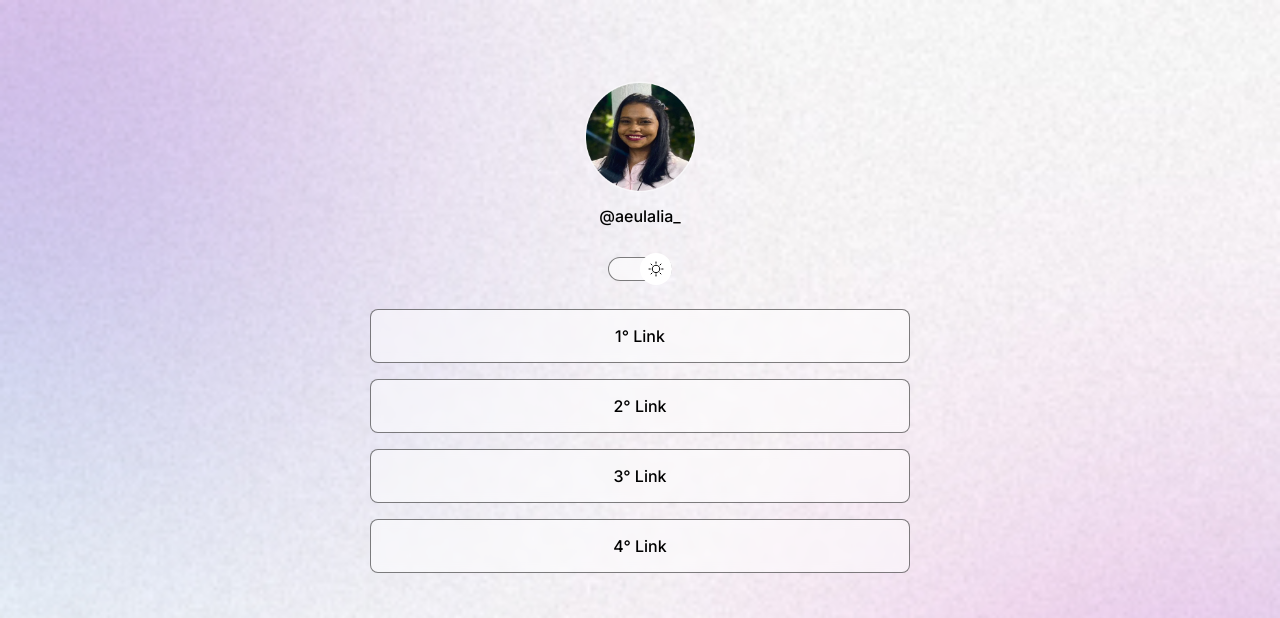
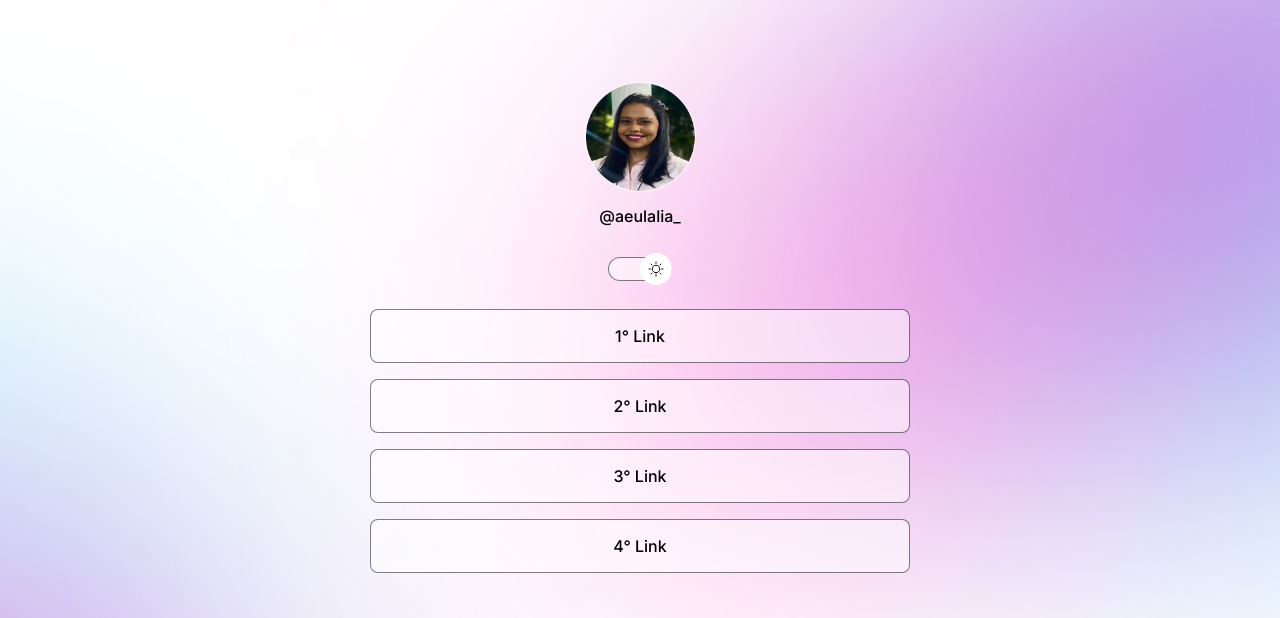
Before and after one commit to AnaEulalia/Dev_Links, a plain HTML site: page index.html in a window 1280 px wide. Shown: the top 618 px of the page. Drawn offline with nearby package versions, Linux system fonts and the light colour scheme.

Commit message:
change background based on media queries

```diff
--- a/style.css
+++ b/style.css
@@ -32,6 +32,7 @@
 }
 
 body {
+    height: 100vh;
   background: var(--bg-url) no-repeat top center/cover;
 }
 
@@ -168,3 +169,15 @@ footer {
     text-align: center;
     font-size: 14px;
 }
+
+
+
+
+@media (min-width: 700px){
+    :root {
+        --bg-url: url(./assets/bg-desktop.jpg);
+    }
+    .light {
+        --bg-url: url(./assets/bgLight-desktop.jpg);
+    }
+}
```
Also changed, not shown: assets/bg-desktop.jpg (added), assets/bgLight-desktop.jpg (added).
